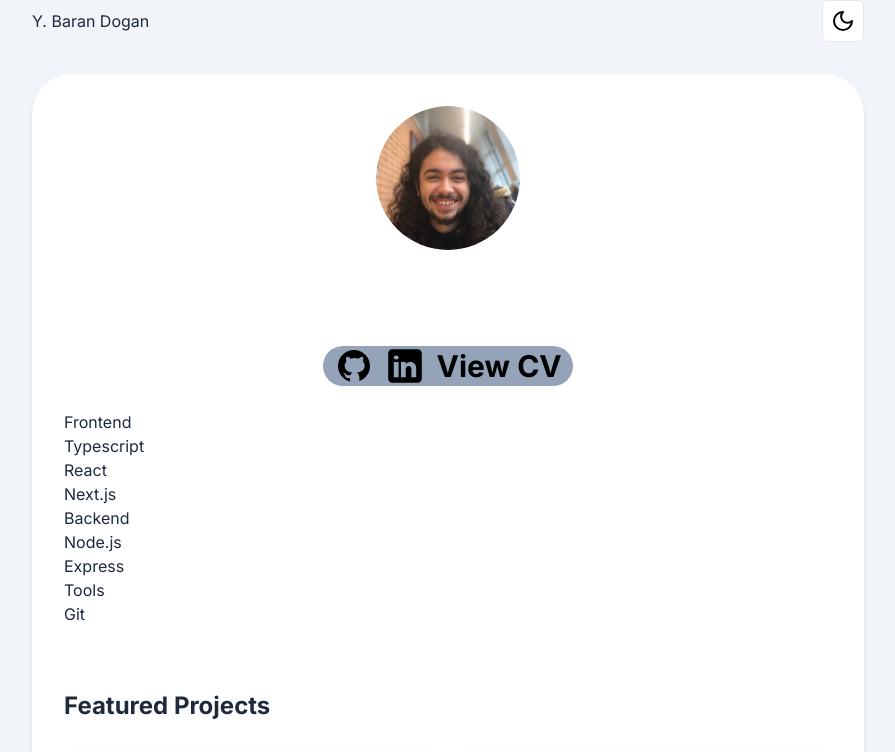
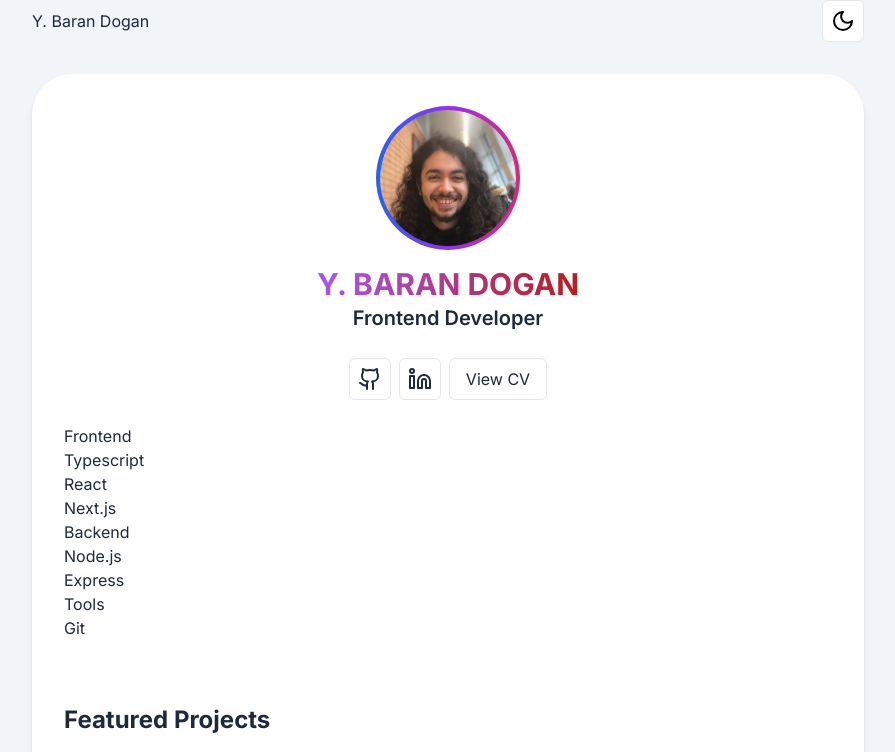
Before and after one commit to phscloq/baran, a Next.js app: page / in a window 1280 px wide. Shown: the top 752 px of the page, without its empty margins (192-1087 px from the left). Built offline with nearby package versions, Linux system fonts and the light colour scheme.

Commit message:
Update ProfileInfo component to add gradient color effect to picture section, add github and linkedin icons from lucide-react and improve styling

```diff
--- a/app/components/profile.tsx
+++ b/app/components/profile.tsx
@@ -1,29 +1,35 @@
+import { Github, Linkedin } from "lucide-react";
 import Link from "next/link";
 
 export default function ProfileInfo(){
     return (
-        <div className='flex flex-col items-center mb-6'>
-            <div className='relative  w-[144px] h-[144px] rounded-full overflow-hidden'>
-                <img className=' rounded-full max-w-full' src="/images/baran.jpg" alt="Profile" width={144} height={144} />
+        <div className='flex flex-col items-center mb-6 justify-center'>
+            <div className="relative w-36 h-36 rounded-full p-1 bg-gradient-to-r dark:from-blue-400 dark:via-purple-400 dark:to-pink-400 from-blue-600 via-purple-600 to-pink-600">
+                <div className=' rounded-full overflow-hidden w-full h-full '>
+                    <img className=' rounded-full ' src="/images/baran.jpg" alt="Profile" width={144} height={144} />
+                </div>
             </div>
-            <div className='text-white mt-6'>
-                <h1 className='text-4xl  font-bold'>Y. BARAN DOGAN</h1>
+            <div className='dark:text-white mt-4 flex  flex-col items-center gap-2 mb-4'>
+                <h1 className='text-3xl  font-bold bg-clip-text from-purple-500 to-red-700 bg-gradient-to-r text-transparent '>Y. BARAN DOGAN</h1>
                 <h3 className='text-xl  font-semibold leading-4'>Frontend Developer</h3>
             </div>
-            <div className=' mt-4 flex bg-slate-400  w-[250px] self-center rounded-3xl justify-evenly items-center'>
+            <div className=' mt-4 flex items-center gap-2'>
                 <Link href="https://github.com/phscloq"
-                target='_blank'>
-                    <img className='' src="/icons/github.svg" alt="GitHub" width={40} height={40} />
+                target='_blank'
+                className="border p-2 rounded-md">
+                    <Github className="h-6 w-6 "/>
                 </Link>
 
                 <Link href="https://www.linkedin.com/in/yusufbarandogan/"
-                target='_blank'>
-                    <img className='' src="/icons/linkedin.svg" alt="Linkedin" width={40} height={40} />
+                target='_blank'
+                className="border p-2 rounded-md"
+                >
+                    <Linkedin className=" h-6 w-6" />
                 </Link>
 
                 <Link href="https://drive.google.com/file/d/1yccW_UpiUtBFiTFO_VauYG5FJbw3-IlE/view?usp=sharing"
                 target="_blank"
-                className="text-black text-3xl font-bold">
+                className=" border px-4 py-2 rounded-md">
                     View CV
                 </Link>
             </div>
```
